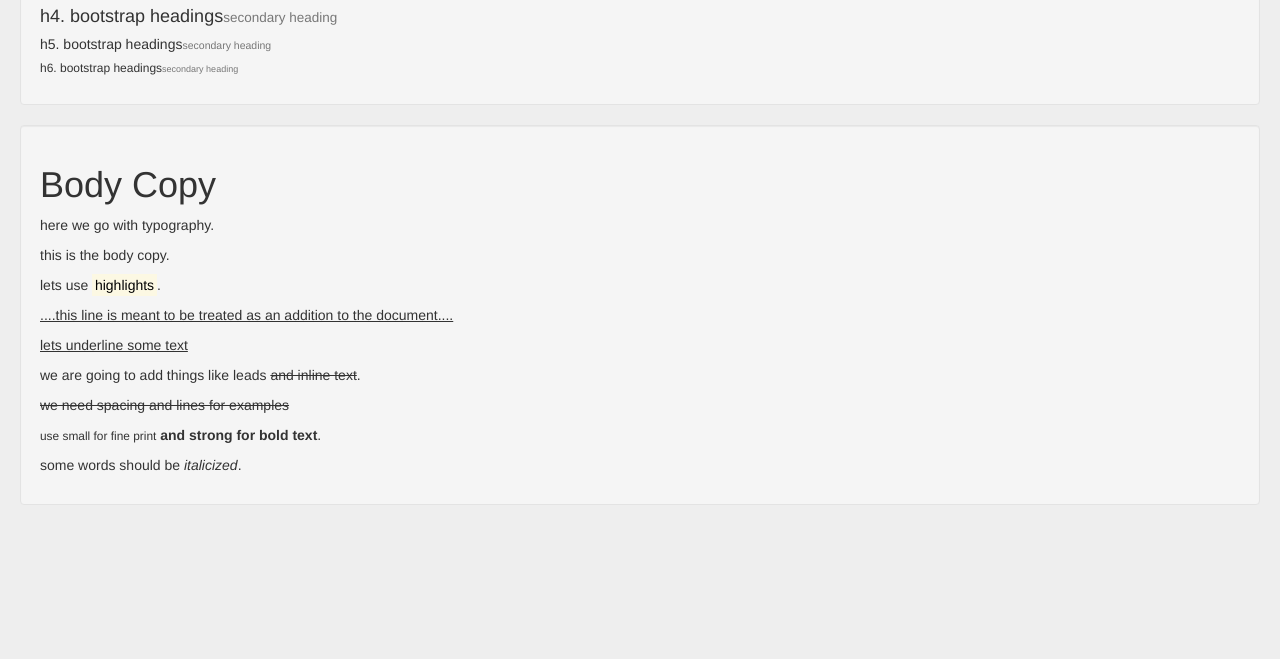
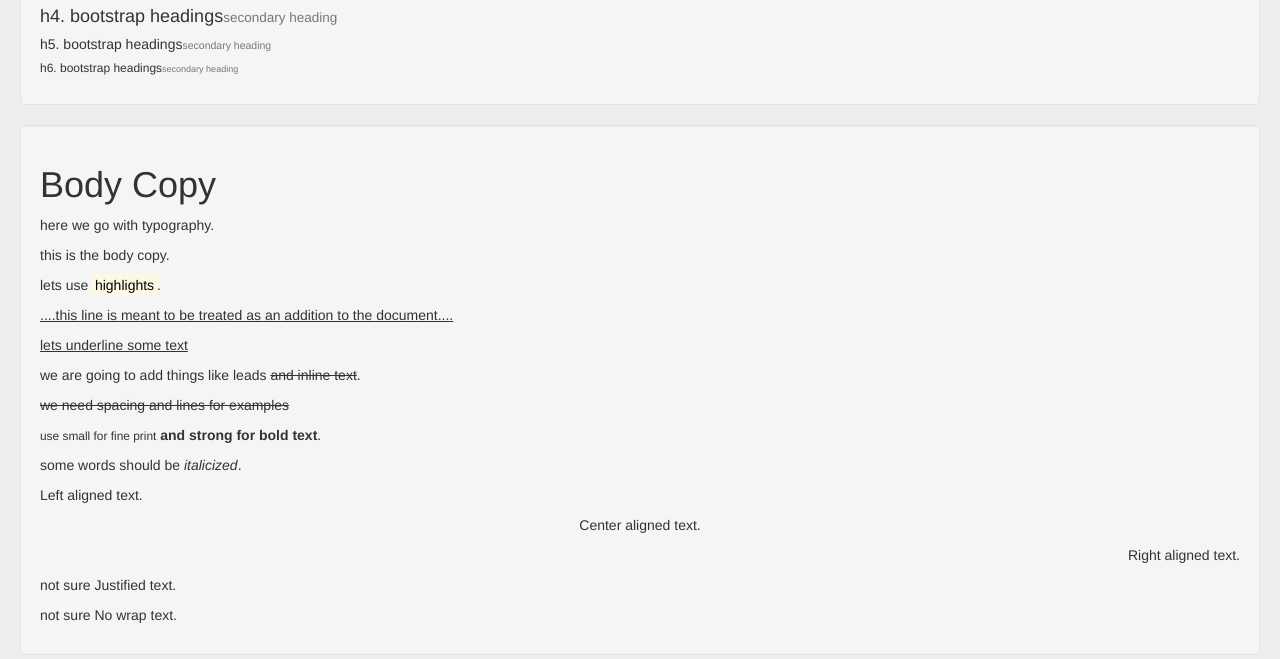
Before and after one commit to scottsilvi/paw, a plain HTML site: page pages/typography.html in a window 1280 px wide. Shown: the part 571-1230 px from the top of the page. Before the commit the page ends 1116 px from the top, so only its background shows below. Drawn offline with nearby package versions, Linux system fonts and the light colour scheme.

Commit message:
some new stuff added

```diff
--- a/pages/typography.html
+++ b/pages/typography.html
@@ -52,6 +52,11 @@
          <p><s>we need spacing and lines for examples</s></p>
          <p><small>use small for fine print</small><strong> and strong for bold text</strong>.</p>
          <p>some words should be <em>italicized</em>.</p>
+         <p class="text-left">Left aligned text.</p>
+         <p class="text-center">Center aligned text.</p>
+         <p class="text-right">Right aligned text.</p>
+         <p class="text-justify">not sure Justified text.</p>
+         <p class="text-nowrap">not sure No wrap text.</p>
       </div>
     </div>
     </div>
```
